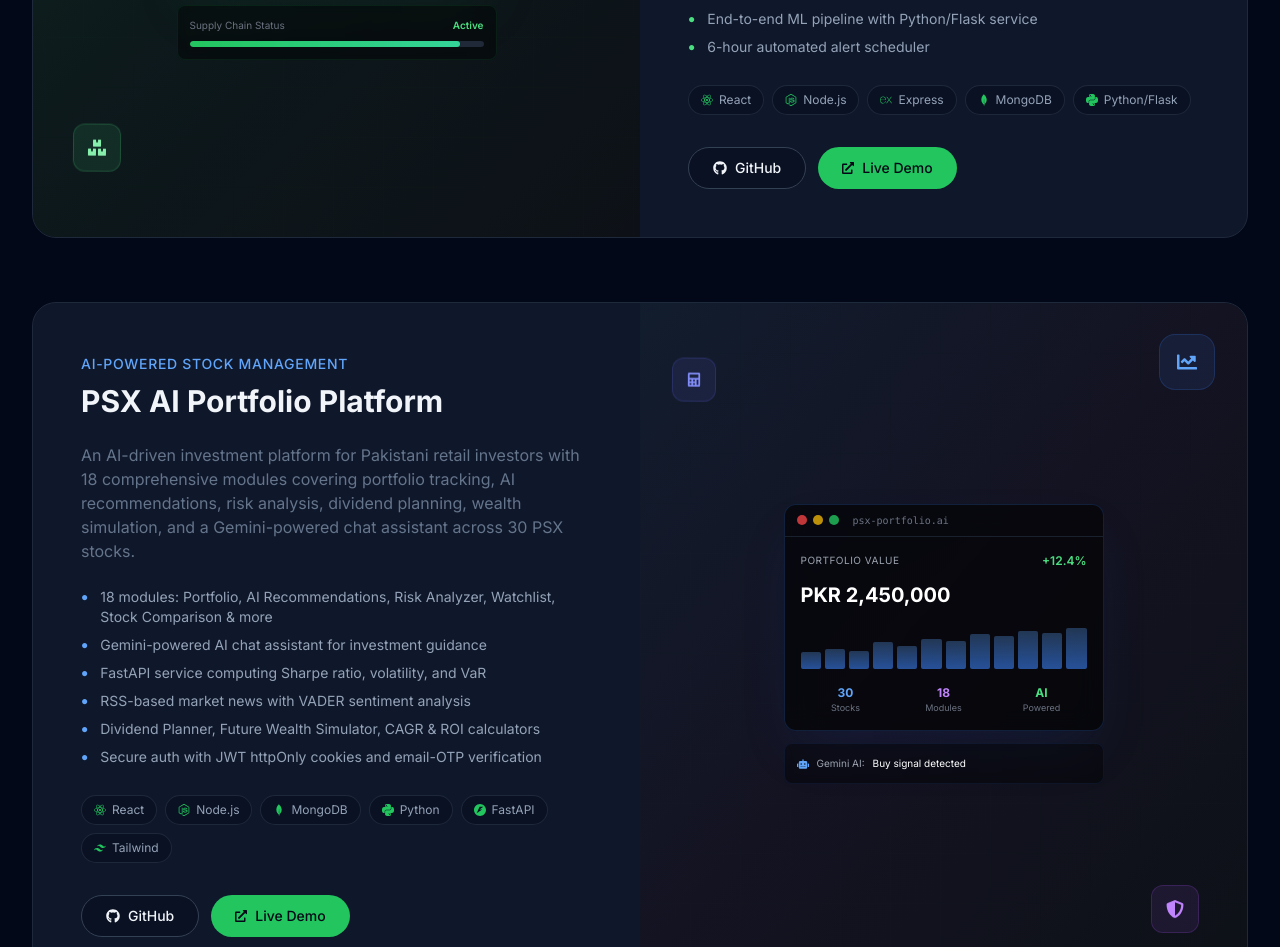
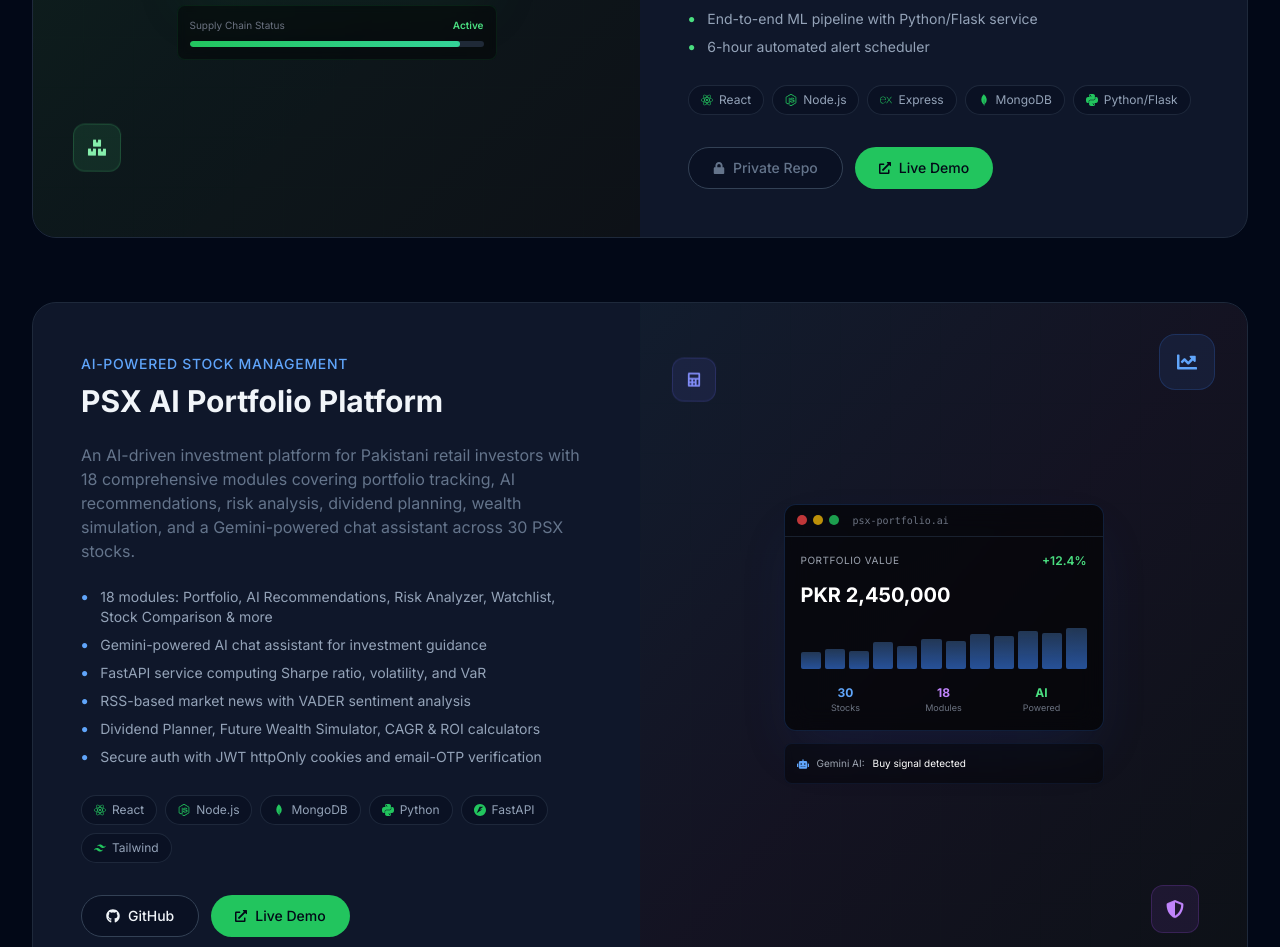
Before and after one commit to hamzabilal000/my-portfolio, a React (Vite) app in the folder client/: page / in a window 1280 px wide. Shown: the part 3260-4207 px from the top of the page. Built offline with nearby package versions, Linux system fonts and the light colour scheme.

Commit message:
feat: add PSX github link, private repo badge for GreenVault

```diff
--- a/client/src/components/Projects.jsx
+++ b/client/src/components/Projects.jsx
@@ -1,4 +1,4 @@
-import { FaGithub, FaExternalLinkAlt, FaLeaf, FaChartLine, FaDatabase, FaRobot, FaShieldAlt, FaBoxes, FaCalculator } from 'react-icons/fa'
+import { FaGithub, FaExternalLinkAlt, FaLeaf, FaChartLine, FaDatabase, FaRobot, FaShieldAlt, FaBoxes, FaCalculator, FaLock } from 'react-icons/fa'
 import { SiReact, SiNodedotjs, SiExpress, SiMongodb, SiTailwindcss, SiPython, SiFastapi } from 'react-icons/si'
 
 function ProjectPreview({ project }) {
@@ -126,7 +126,8 @@
             ],
             accentColor: 'text-green-400',
             borderAccent: 'hover:border-green-500/30',
-            github: 'https://github.com/hamzabilal000/greenvault',
+            github: null,
+            githubPrivate: true,
             live: '#',
         },
         {
@@ -153,6 +154,7 @@
             accentColor: 'text-blue-400',
             borderAccent: 'hover:border-blue-500/30',
             github: 'https://github.com/hamzabilal000/psx-portfolio',
+            githubPrivate: false,
             live: '#',
         }
     ]
@@ -207,10 +209,21 @@
                                     </div>
 
                                     <div className="flex flex-wrap gap-3 pt-2">
-                                        <a href={project.github} target="_blank" rel="noreferrer"
-                                            className="flex items-center gap-2 bg-secondary border border-theme-border-light hover:border-accent text-foreground px-5 sm:px-6 py-2.5 rounded-full text-sm font-medium transition-all hover:-translate-y-0.5">
-                                            <FaGithub /> GitHub
-                                        </a>
+                                        {project.githubPrivate ? (
+                                            <div className="relative group/priv">
+                                                <div className="flex items-center gap-2 bg-secondary border border-theme-border-light text-muted-fg px-5 sm:px-6 py-2.5 rounded-full text-sm font-medium cursor-not-allowed select-none">
+                                                    <FaLock size={12} /> Private Repo
+                                                </div>
+                                                <div className="absolute bottom-full left-0 mb-2 w-52 bg-card border border-theme-border text-secondary-fg text-xs rounded-xl px-3 py-2 opacity-0 group-hover/priv:opacity-100 transition-opacity duration-200 pointer-events-none shadow-xl">
+                                                    Client project — source code is confidential
+                                                </div>
+                                            </div>
+                                        ) : (
+                                            <a href={project.github} target="_blank" rel="noreferrer"
+                                                className="flex items-center gap-2 bg-secondary border border-theme-border-light hover:border-accent text-foreground px-5 sm:px-6 py-2.5 rounded-full text-sm font-medium transition-all hover:-translate-y-0.5">
+                                                <FaGithub /> GitHub
+                                            </a>
+                                        )}
                                         <a href={project.live} target="_blank" rel="noreferrer"
                                             className="flex items-center gap-2 bg-accent hover:bg-accent-hover text-primary px-5 sm:px-6 py-2.5 rounded-full text-sm font-medium transition-all hover:-translate-y-0.5">
                                             <FaExternalLinkAlt size={12} /> Live Demo
```
